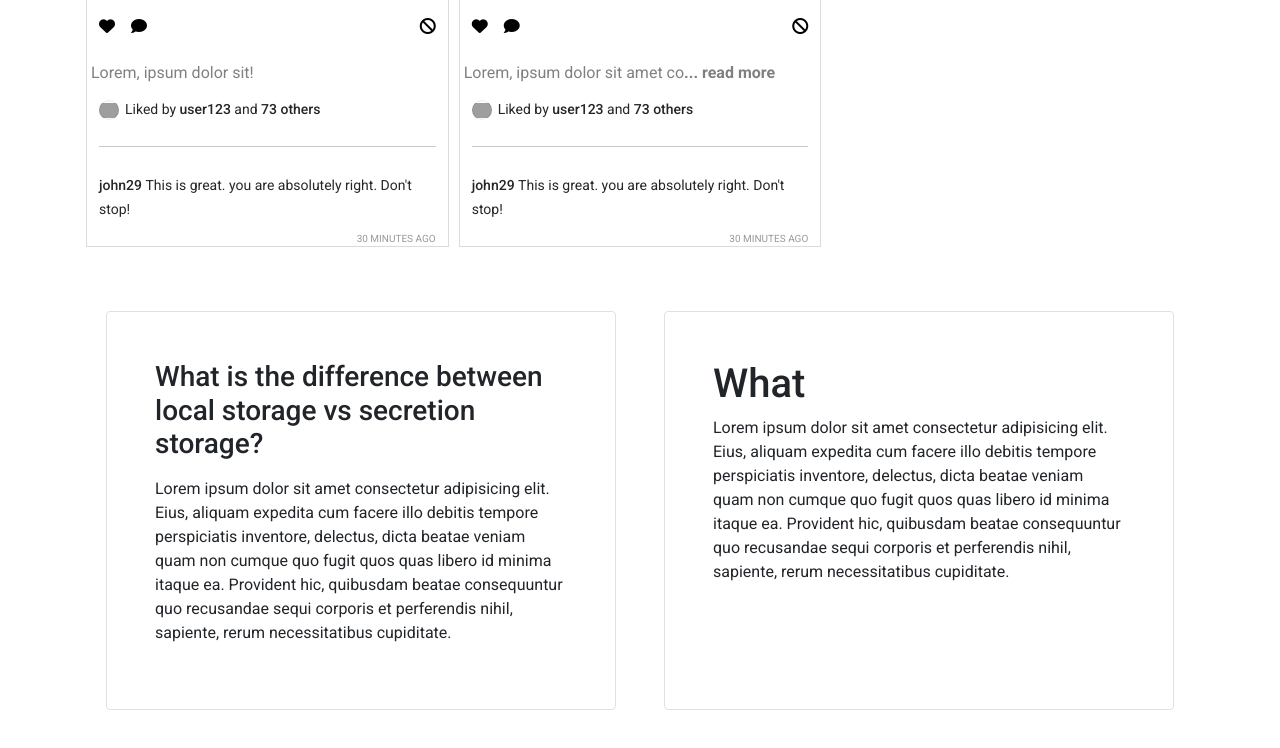
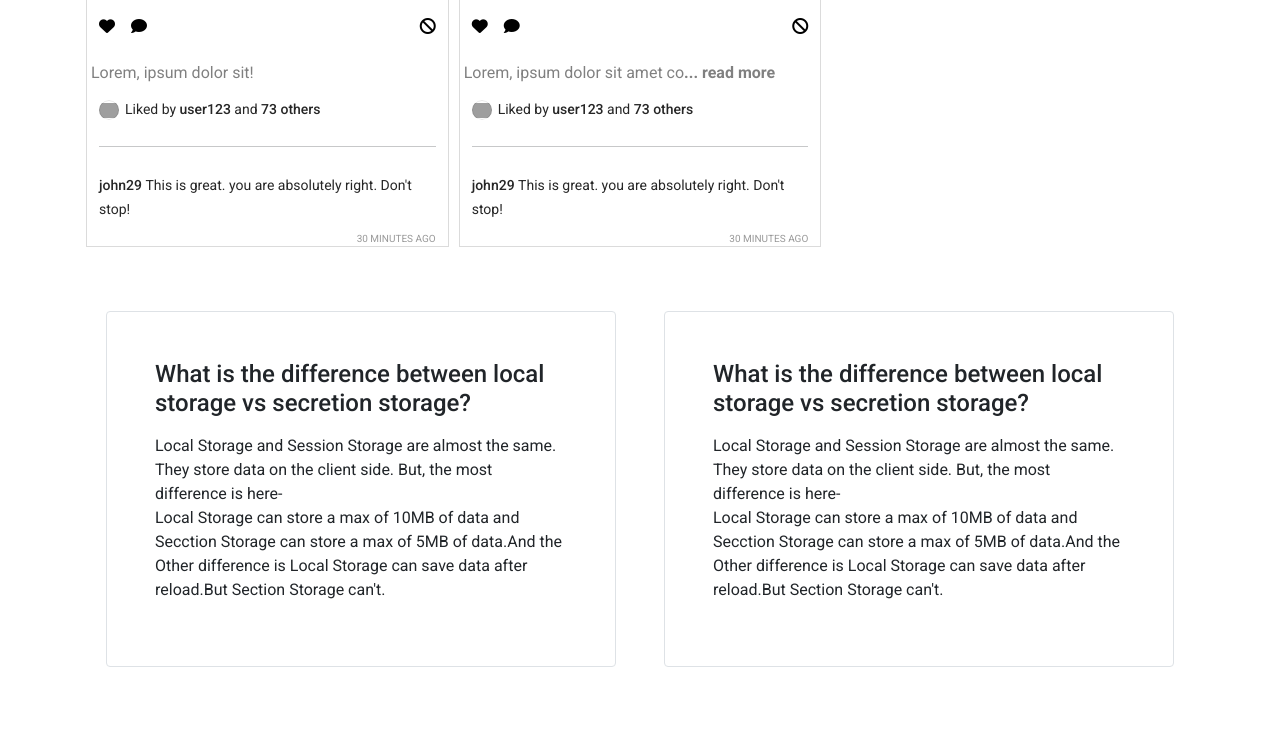
Before and after one commit to tahamah/insta-shohor-bug-ass, a plain HTML site: page index.html in a window 1280 px wide. Shown: the part 1285-2033 px from the top of the page. After the commit the page ends 2000 px from the top, so only its background shows below. Drawn offline with nearby package versions, Linux system fonts and the light colour scheme; grey boxes are pictures that could not be loaded.

Commit message:
ls vs SS done

```diff
--- a/index.html
+++ b/index.html
@@ -55,19 +55,33 @@
         </div>
     </main>
 
-    <!-- Question and Answer Section -->
+    <!--------------------------------------------------------------------------
+                             Question and Answer Section  Start
+    ------------------------------------------------------------------------------>
     <section class="container d-flex my-5 justify-content-between">
+
+        <!-- difference between local storage vs secretion storage -->
         <article class="w-50 mx-4 p-5 border rounded">
-            <h3>What is the difference between local storage vs secretion storage?</h3>
-            <p class="mt-3 text-justify">Lorem ipsum dolor sit amet consectetur adipisicing elit. Eius, aliquam expedita cum facere illo debitis tempore perspiciatis inventore, delectus, dicta beatae veniam quam non cumque quo fugit quos quas libero id minima itaque ea. Provident
-                hic, quibusdam beatae consequuntur quo recusandae sequi corporis et perferendis nihil, sapiente, rerum necessitatibus cupiditate.</p>
+            <h4>What is the difference between local storage vs secretion storage?</h4>
+            <p class="mt-3 text-justify">Local Storage and Session Storage are almost the same. They store data on the client side. But, the most difference is here- <br> Local Storage can store a max of 10MB of data and Secction Storage can store a max of 5MB of data.And the Other
+                difference is Local Storage can save data after reload.But Section Storage can't.
+            </p>
         </article>
+
+
+
         <article class="w-50 mx-4 p-5 border rounded">
-            <h1>What</h1>
-            <p>Lorem ipsum dolor sit amet consectetur adipisicing elit. Eius, aliquam expedita cum facere illo debitis tempore perspiciatis inventore, delectus, dicta beatae veniam quam non cumque quo fugit quos quas libero id minima itaque ea. Provident
-                hic, quibusdam beatae consequuntur quo recusandae sequi corporis et perferendis nihil, sapiente, rerum necessitatibus cupiditate.</p>
+            <h4>What is the difference between local storage vs secretion storage?</h4>
+            <p class="mt-3 text-justify">Local Storage and Session Storage are almost the same. They store data on the client side. But, the most difference is here- <br> Local Storage can store a max of 10MB of data and Secction Storage can store a max of 5MB of data.And the Other
+                difference is Local Storage can save data after reload.But Section Storage can't.
+            </p>
         </article>
     </section>
+    <!--------------------------------------------------------------------------
+                             Question and Answer Section  End
+    ------------------------------------------------------------------------------>
+
+
     <footer>
 
     </footer>
```
